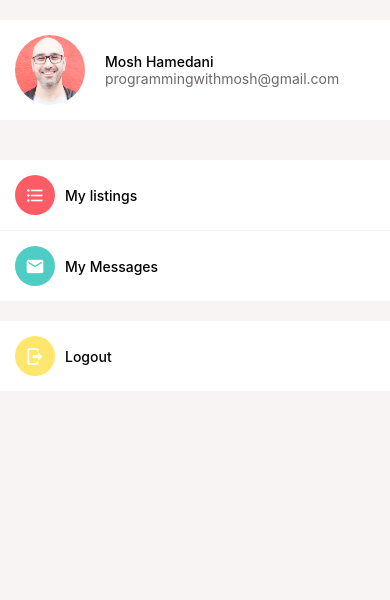
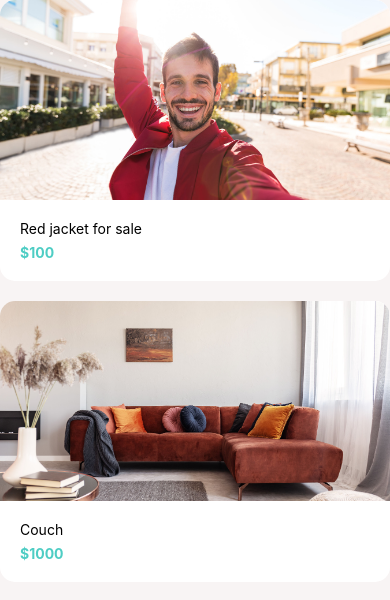
Before and after one commit to GioKub/react-native, a React Native app: screen / in a window 390 px wide. Shown: the top 600 px of the page. Built offline with nearby package versions, Linux system fonts and the light colour scheme.

Commit message:
implemented ListingsScreen

```diff
--- a/App.js
+++ b/App.js
@@ -1,10 +1,10 @@
 import React from 'react';
 import { View } from 'react-native';
 
-import AccountScreen from './app/screens/AccountScreen';
+import ListingsScreen from './app/screens/ListingsScreen';
 
 export default function App() {
   return (
-    <AccountScreen/>
+    <ListingsScreen/>
   );
 }
--- /dev/null
+++ b/app/screens/ListingsScreen.js
@@ -0,0 +1,47 @@
+import React from 'react'
+import Screen from '../components/Screen'
+import { FlatList, StyleSheet} from 'react-native'
+import Card from '../components/Card'
+import colors from '../config/colors'
+
+const listings = [
+    {
+        id: 1,
+        title: 'Red jacket for sale',
+        price: 100,
+        image: require("../assets/jacket.jpg")
+    },
+    {
+        id: 2,
+        title: 'Couch',
+        price: 1000,
+        image: require("../assets/couch.jpg")
+    }
+]
+
+function ListingsScreen(props){
+    return(
+        <Screen style={styles.screen}>
+            <FlatList
+            data={listings}
+            keyExtractor={listing => listing.id.toString()}
+            renderItem={({item})=>
+            <Card
+                title={item.title}
+                subTitle={"$" + item.price}
+                image={item.image}
+            />
+        }
+            />
+        </Screen>
+    )
+}
+
+const styles = StyleSheet.create({
+    screen:{
+        padding:20,
+        backgroundColor: colors.light
+    }
+})
+
+export default ListingsScreen
```
Also changed, not shown: app/screens/test.js (deleted).
